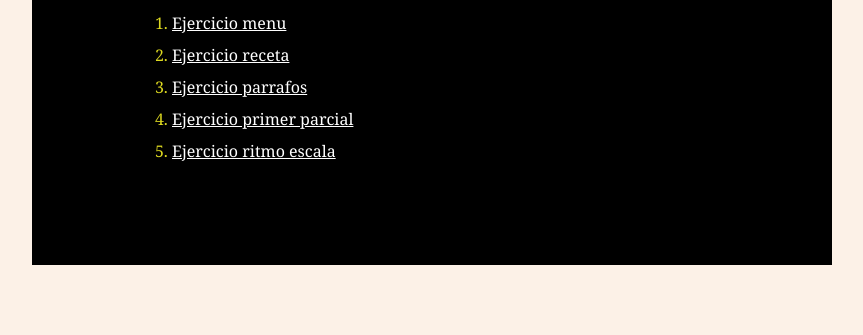
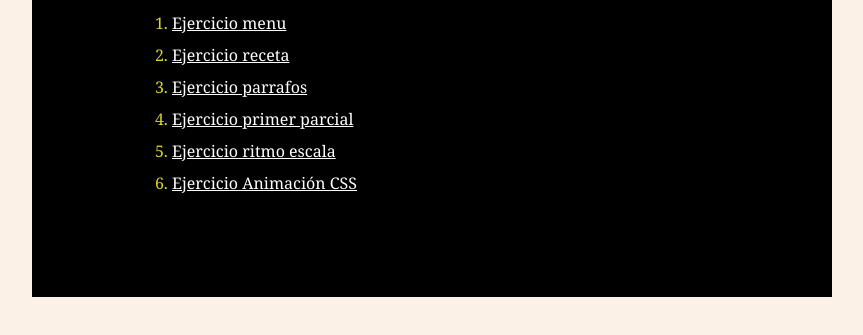
Before and after one commit to jasa29/webtypeclassjs, a plain HTML site: page index.html in a window 1280 px wide. Shown: the part 301-636 px from the top of the page, without its empty margins (208-1071 px from the left). Drawn offline with Linux system fonts and the light colour scheme; a web font is replaced by a local one.

Commit message:
Update index.html

```diff
--- a/index.html
+++ b/index.html
@@ -96,6 +96,7 @@
         <li><a href="pagina-parrafos.html">Ejercicio parrafos</a></li>
         <li><a href="pagina-1erparcial.html">Ejercicio primer parcial</a></li>
         <li><a href="pagina-ritmoescala.html">Ejercicio ritmo escala</a></li>
+        <li><a href="PartyTime.html">Ejercicio Animación CSS</a></li>
       </ol>
       <br>
       <br>
```
